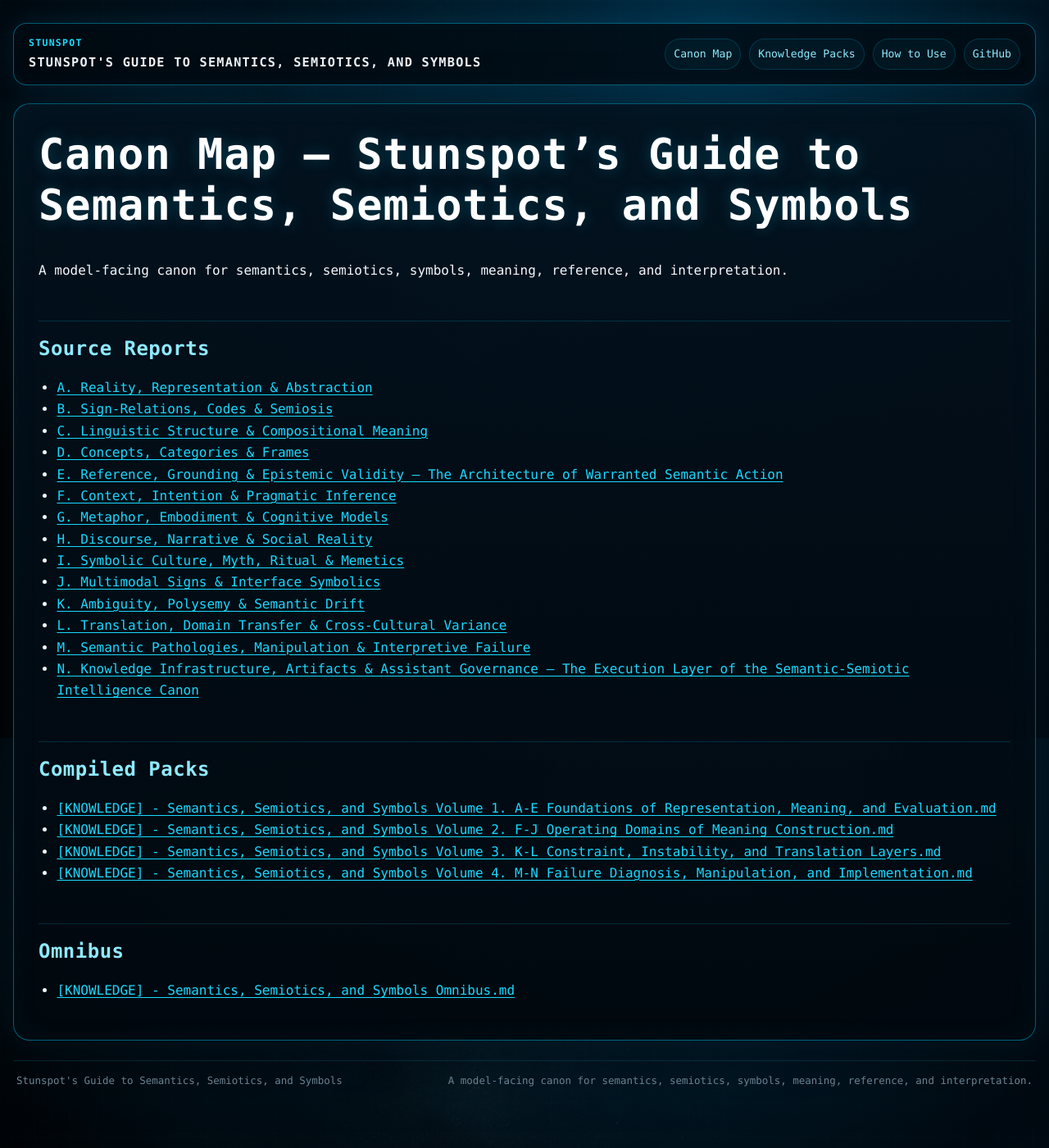
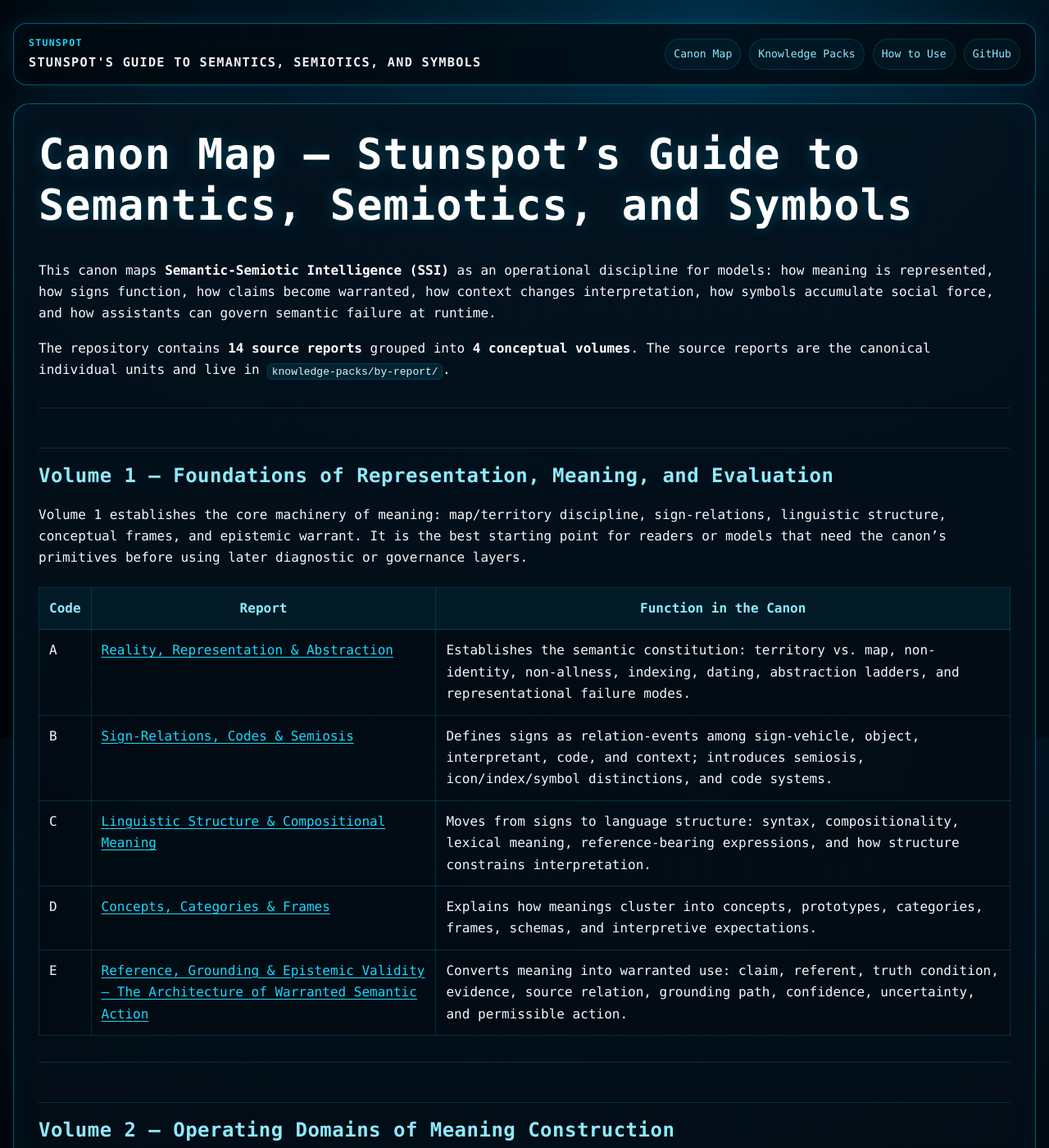
Before and after one commit to Stunspot/stunspots-guide-to-semantics-semiotics-and-symbols, a Jekyll site: the page built from docs/canon-map.md, in a window 1280 px wide and 1400 px high. Shown: the whole window at 82% size. Built offline with Jekyll 4.4.1, drawn with Linux system fonts in a browser that asks for light colours; our own code applies the rules of GitHub Pages for plain Markdown files; some of the changed text lies outside the part shown.

Commit message:
Expand canon map with report sequence

```diff
--- a/docs/canon-map.md
+++ b/docs/canon-map.md
@@ -1,31 +1,70 @@
 # Canon Map — Stunspot's Guide to Semantics, Semiotics, and Symbols
 
-A model-facing canon for semantics, semiotics, symbols, meaning, reference, and interpretation.
+This canon maps **Semantic-Semiotic Intelligence (SSI)** as an operational discipline for models: how meaning is represented, how signs function, how claims become warranted, how context changes interpretation, how symbols accumulate social force, and how assistants can govern semantic failure at runtime.
 
-## Source Reports
+The repository contains **14 source reports** grouped into **4 conceptual volumes**. The source reports are the canonical individual units and live in `knowledge-packs/by-report/`.
 
-- [A. Reality, Representation & Abstraction](https://github.com/Stunspot/stunspots-guide-to-semantics-semiotics-and-symbols/blob/main/knowledge-packs/by-report/a-reality-representation-and-abstraction.md)
-- [B. Sign-Relations, Codes & Semiosis](https://github.com/Stunspot/stunspots-guide-to-semantics-semiotics-and-symbols/blob/main/knowledge-packs/by-report/b-sign-relations-codes-and-semiosis.md)
-- [C. Linguistic Structure & Compositional Meaning](https://github.com/Stunspot/stunspots-guide-to-semantics-semiotics-and-symbols/blob/main/knowledge-packs/by-report/c-linguistic-structure-and-compositional-meaning.md)
-- [D. Concepts, Categories & Frames](https://github.com/Stunspot/stunspots-guide-to-semantics-semiotics-and-symbols/blob/main/knowledge-packs/by-report/d-concepts-categories-and-frames.md)
-- [E. Reference, Grounding & Epistemic Validity — The Architecture of Warranted Semantic Action](https://github.com/Stunspot/stunspots-guide-to-semantics-semiotics-and-symbols/blob/main/knowledge-packs/by-report/e-reference-grounding-and-epistemic-validity.md)
-- [F. Context, Intention & Pragmatic Inference](https://github.com/Stunspot/stunspots-guide-to-semantics-semiotics-and-symbols/blob/main/knowledge-packs/by-report/f-context-intention-and-pragmatic-inference.md)
-- [G. Metaphor, Embodiment & Cognitive Models](https://github.com/Stunspot/stunspots-guide-to-semantics-semiotics-and-symbols/blob/main/knowledge-packs/by-report/g-metaphor-embodiment-and-cognitive-models.md)
-- [H. Discourse, Narrative & Social Reality](https://github.com/Stunspot/stunspots-guide-to-semantics-semiotics-and-symbols/blob/main/knowledge-packs/by-report/h-discourse-narrative-and-social-reality.md)
-- [I. Symbolic Culture, Myth, Ritual & Memetics](https://github.com/Stunspot/stunspots-guide-to-semantics-semiotics-and-symbols/blob/main/knowledge-packs/by-report/i-symbolic-culture-myth-ritual-and-memetics.md)
-- [J. Multimodal Signs & Interface Symbolics](https://github.com/Stunspot/stunspots-guide-to-semantics-semiotics-and-symbols/blob/main/knowledge-packs/by-report/j-multimodal-signs-and-interface-symbolics.md)
-- [K. Ambiguity, Polysemy & Semantic Drift](https://github.com/Stunspot/stunspots-guide-to-semantics-semiotics-and-symbols/blob/main/knowledge-packs/by-report/k-ambiguity-polysemy-and-semantic-drift.md)
-- [L. Translation, Domain Transfer & Cross-Cultural Variance](https://github.com/Stunspot/stunspots-guide-to-semantics-semiotics-and-symbols/blob/main/knowledge-packs/by-report/l-translation-domain-transfer-and-cross-cultural-variance.md)
-- [M. Semantic Pathologies, Manipulation & Interpretive Failure](https://github.com/Stunspot/stunspots-guide-to-semantics-semiotics-and-symbols/blob/main/knowledge-packs/by-report/m-semantic-pathologies-manipulation-and-interpretive-failure.md)
-- [N. Knowledge Infrastructure, Artifacts & Assistant Governance — The Execution Layer of the Semantic-Semiotic Intelligence Canon](https://github.com/Stunspot/stunspots-guide-to-semantics-semiotics-and-symbols/blob/main/knowledge-packs/by-report/n-knowledge-infrastructure-artifacts-and-assistant-governance.md)
+---
+
+## Volume 1 — Foundations of Representation, Meaning, and Evaluation
+
+Volume 1 establishes the core machinery of meaning: map/territory discipline, sign-relations, linguistic structure, conceptual frames, and epistemic warrant. It is the best starting point for readers or models that need the canon’s primitives before using later diagnostic or governance layers.
+
+| Code | Report | Function in the Canon |
+|---|---|---|
+| A | [Reality, Representation & Abstraction](https://github.com/Stunspot/stunspots-guide-to-semantics-semiotics-and-symbols/blob/main/knowledge-packs/by-report/a-reality-representation-and-abstraction.md) | Establishes the semantic constitution: territory vs. map, non-identity, non-allness, indexing, dating, abstraction ladders, and representational failure modes. |
+| B | [Sign-Relations, Codes & Semiosis](https://github.com/Stunspot/stunspots-guide-to-semantics-semiotics-and-symbols/blob/main/knowledge-packs/by-report/b-sign-relations-codes-and-semiosis.md) | Defines signs as relation-events among sign-vehicle, object, interpretant, code, and context; introduces semiosis, icon/index/symbol distinctions, and code systems. |
+| C | [Linguistic Structure & Compositional Meaning](https://github.com/Stunspot/stunspots-guide-to-semantics-semiotics-and-symbols/blob/main/knowledge-packs/by-report/c-linguistic-structure-and-compositional-meaning.md) | Moves from signs to language structure: syntax, compositionality, lexical meaning, reference-bearing expressions, and how structure constrains interpretation. |
+| D | [Concepts, Categories & Frames](https://github.com/Stunspot/stunspots-guide-to-semantics-semiotics-and-symbols/blob/main/knowledge-packs/by-report/d-concepts-categories-and-frames.md) | Explains how meanings cluster into concepts, prototypes, categories, frames, schemas, and interpretive expectations. |
+| E | [Reference, Grounding & Epistemic Validity — The Architecture of Warranted Semantic Action](https://github.com/Stunspot/stunspots-guide-to-semantics-semiotics-and-symbols/blob/main/knowledge-packs/by-report/e-reference-grounding-and-epistemic-validity.md) | Converts meaning into warranted use: claim, referent, truth condition, evidence, source relation, grounding path, confidence, uncertainty, and permissible action. |
+
+---
+
+## Volume 2 — Operating Domains of Meaning Construction
+
+Volume 2 shows meaning operating in context: pragmatic inference, metaphor, discourse, narrative, culture, ritual, memes, multimodal signs, and interfaces. It is the most useful volume for assistants that must interpret human communication rather than merely summarize documents.
+
+| Code | Report | Function in the Canon |
+|---|---|---|
+| F | [Context, Intention & Pragmatic Inference](https://github.com/Stunspot/stunspots-guide-to-semantics-semiotics-and-symbols/blob/main/knowledge-packs/by-report/f-context-intention-and-pragmatic-inference.md) | Models how context, speaker intent, implicature, deixis, common ground, and pragmatic cues change meaning. |
+| G | [Metaphor, Embodiment & Cognitive Models](https://github.com/Stunspot/stunspots-guide-to-semantics-semiotics-and-symbols/blob/main/knowledge-packs/by-report/g-metaphor-embodiment-and-cognitive-models.md) | Explains metaphor as structured conceptual mapping, including embodied schemas and model-transfer risks. |
+| H | [Discourse, Narrative & Social Reality](https://github.com/Stunspot/stunspots-guide-to-semantics-semiotics-and-symbols/blob/main/knowledge-packs/by-report/h-discourse-narrative-and-social-reality.md) | Treats language as social action: discourse roles, narrative framing, institutional meaning, status, legitimacy, and shared reality formation. |
+| I | [Symbolic Culture, Myth, Ritual & Memetics](https://github.com/Stunspot/stunspots-guide-to-semantics-semiotics-and-symbols/blob/main/knowledge-packs/by-report/i-symbolic-culture-myth-ritual-and-memetics.md) | Maps cultural symbols, mythic structures, ritual action, memetic propagation, and the social charge attached to recurring symbolic forms. |
+| J | [Multimodal Signs & Interface Symbolics](https://github.com/Stunspot/stunspots-guide-to-semantics-semiotics-and-symbols/blob/main/knowledge-packs/by-report/j-multimodal-signs-and-interface-symbolics.md) | Extends SSI into images, layout, UI, diagrams, icons, affordances, visual hierarchy, and cross-modal meaning. |
+
+---
+
+## Volume 3 — Constraint, Instability, and Translation Layers
+
+Volume 3 covers meaning under stress: ambiguous words, drifting categories, transfer between domains, and cross-cultural variance. Use it when an assistant must preserve nuance across unstable terminology or different interpretive communities.
+
+| Code | Report | Function in the Canon |
+|---|---|---|
+| K | [Ambiguity, Polysemy & Semantic Drift](https://github.com/Stunspot/stunspots-guide-to-semantics-semiotics-and-symbols/blob/main/knowledge-packs/by-report/k-ambiguity-polysemy-and-semantic-drift.md) | Diagnoses sense ambiguity, polysemy, category instability, meaning drift, stale reference, and lexical misbinding. |
+| L | [Translation, Domain Transfer & Cross-Cultural Variance](https://github.com/Stunspot/stunspots-guide-to-semantics-semiotics-and-symbols/blob/main/knowledge-packs/by-report/l-translation-domain-transfer-and-cross-cultural-variance.md) | Governs translation across languages, domains, cultures, disciplines, interfaces, and symbolic systems without false equivalence. |
+
+---
+
+## Volume 4 — Failure Diagnosis, Manipulation, and Implementation
+
+Volume 4 turns the canon into a runtime discipline. It identifies semantic pathologies and then defines infrastructure for active metadata, semantic routing, provenance, interpretive lenses, and assistant governance.
+
+| Code | Report | Function in the Canon |
+|---|---|---|
+| M | [Semantic Pathologies, Manipulation & Interpretive Failure](https://github.com/Stunspot/stunspots-guide-to-semantics-semiotics-and-symbols/blob/main/knowledge-packs/by-report/m-semantic-pathologies-manipulation-and-interpretive-failure.md) | Maps reification, equivocation, framing manipulation, ideological distortion, source laundering, interpretive overreach, and semantic failure modes. |
+| N | [Knowledge Infrastructure, Artifacts & Assistant Governance — The Execution Layer of the Semantic-Semiotic Intelligence Canon](https://github.com/Stunspot/stunspots-guide-to-semantics-semiotics-and-symbols/blob/main/knowledge-packs/by-report/n-knowledge-infrastructure-artifacts-and-assistant-governance.md) | Defines the execution layer: ontological minimalism, active metadata, reusable lenses, semantic routing, provenance, citation faithfulness, and governance protocols. |
+
+---
 
 ## Compiled Packs
 
-- [[KNOWLEDGE] - Semantics, Semiotics, and Symbols Volume 1. A-E Foundations of Representation, Meaning, and Evaluation.md](https://github.com/Stunspot/stunspots-guide-to-semantics-semiotics-and-symbols/blob/main/knowledge-packs/compiled-packs/knowledge-semantics-semiotics-and-symbols-volume-1-a-e-foundations-of-representation-meaning-and-evaluation.md)
-- [[KNOWLEDGE] - Semantics, Semiotics, and Symbols Volume 2. F-J Operating Domains of Meaning Construction.md](https://github.com/Stunspot/stunspots-guide-to-semantics-semiotics-and-symbols/blob/main/knowledge-packs/compiled-packs/knowledge-semantics-semiotics-and-symbols-volume-2-f-j-operating-domains-of-meaning-construction.md)
-- [[KNOWLEDGE] - Semantics, Semiotics, and Symbols Volume 3. K-L Constraint, Instability, and Translation Layers.md](https://github.com/Stunspot/stunspots-guide-to-semantics-semiotics-and-symbols/blob/main/knowledge-packs/compiled-packs/knowledge-semantics-semiotics-and-symbols-volume-3-k-l-constraint-instability-and-translation-layers.md)
-- [[KNOWLEDGE] - Semantics, Semiotics, and Symbols Volume 4. M-N Failure Diagnosis, Manipulation, and Implementation.md](https://github.com/Stunspot/stunspots-guide-to-semantics-semiotics-and-symbols/blob/main/knowledge-packs/compiled-packs/knowledge-semantics-semiotics-and-symbols-volume-4-m-n-failure-diagnosis-manipulation-and-implementation.md)
+These are the recommended default upload units for most model-facing systems.
+
+- [Volume 1. A-E — Foundations of Representation, Meaning, and Evaluation](https://github.com/Stunspot/stunspots-guide-to-semantics-semiotics-and-symbols/blob/main/knowledge-packs/compiled-packs/knowledge-semantics-semiotics-and-symbols-volume-1-a-e-foundations-of-representation-meaning-and-evaluation.md)
+- [Volume 2. F-J — Operating Domains of Meaning Construction](https://github.com/Stunspot/stunspots-guide-to-semantics-semiotics-and-symbols/blob/main/knowledge-packs/compiled-packs/knowledge-semantics-semiotics-and-symbols-volume-2-f-j-operating-domains-of-meaning-construction.md)
+- [Volume 3. K-L — Constraint, Instability, and Translation Layers](https://github.com/Stunspot/stunspots-guide-to-semantics-semiotics-and-symbols/blob/main/knowledge-packs/compiled-packs/knowledge-semantics-semiotics-and-symbols-volume-3-k-l-constraint-instability-and-translation-layers.md)
+- [Volume 4. M-N — Failure Diagnosis, Manipulation, and Implementation](https://github.com/Stunspot/stunspots-guide-to-semantics-semiotics-and-symbols/blob/main/knowledge-packs/compiled-packs/knowledge-semantics-semiotics-and-symbols-volume-4-m-n-failure-diagnosis-manipulation-and-implementation.md)
 
 ## Omnibus
 
-- [[KNOWLEDGE] - Semantics, Semiotics, and Symbols Omnibus.md](https://github.com/Stunspot/stunspots-guide-to-semantics-semiotics-and-symbols/blob/main/knowledge-packs/omnibus/knowledge-semantics-semiotics-and-symbols-omnibus.md)
+- [Semantics, Semiotics, and Symbols Omnibus](https://github.com/Stunspot/stunspots-guide-to-semantics-semiotics-and-symbols/blob/main/knowledge-packs/omnibus/knowledge-semantics-semiotics-and-symbols-omnibus.md)
```
